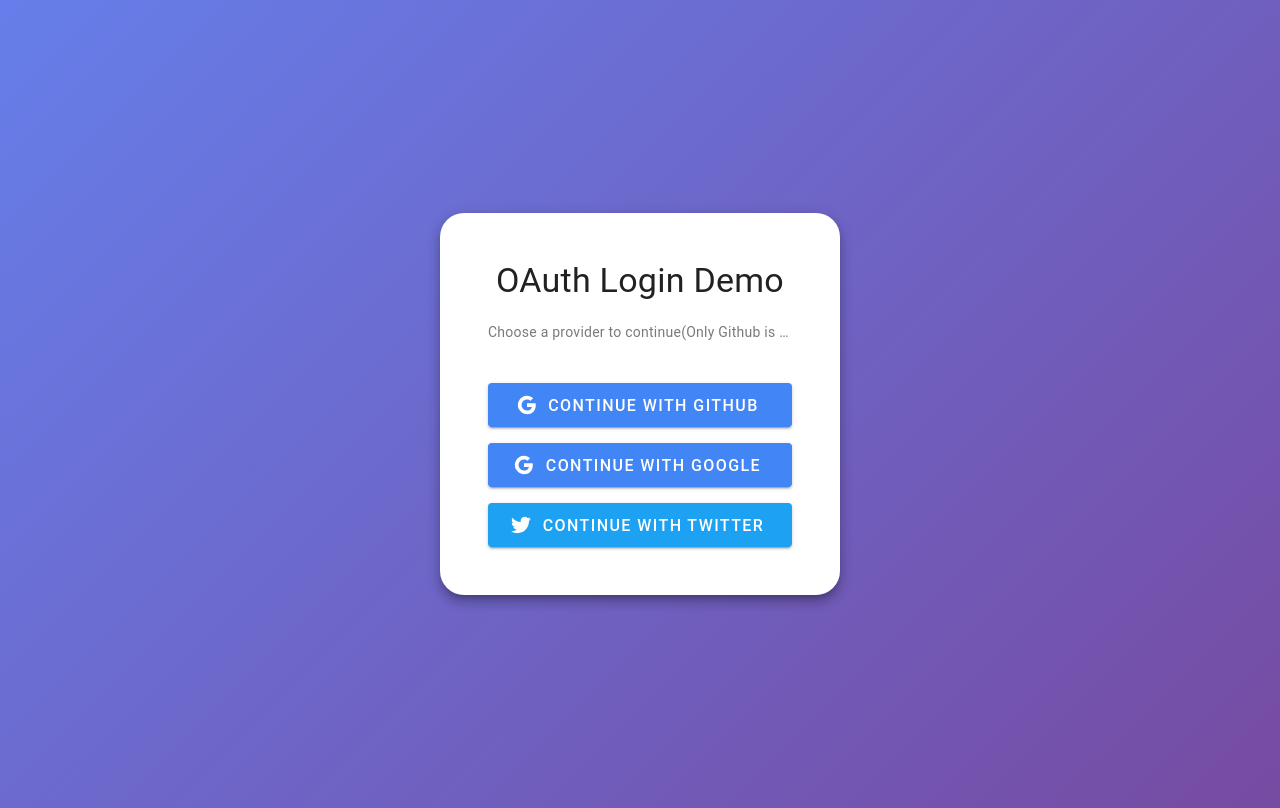
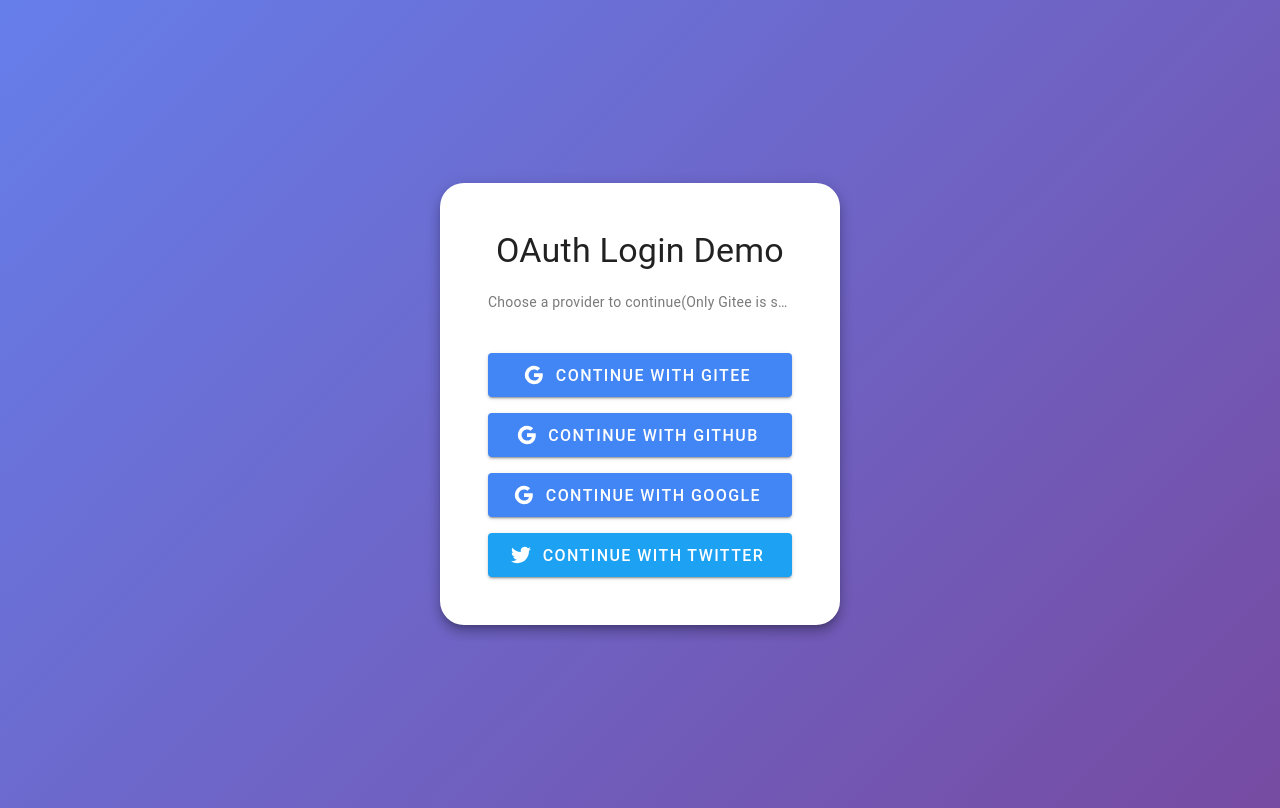
Before and after one commit to mybsam12138/web-demo-frontend, a Vue app: page / in a window 1280 px wide. Built offline with nearby package versions, Linux system fonts and the light colour scheme.

Commit message:
support gitee login

```diff
--- a/src/types/oauth.ts
+++ b/src/types/oauth.ts
@@ -1,4 +1,4 @@
-export type OAuthProvider = 'OAUTH_GOOGLE' | 'OAUTH_TWITTER' | 'OAUTH_GITHUB'
+export type OAuthProvider = 'OAUTH_GOOGLE' | 'OAUTH_TWITTER' | 'OAUTH_GITHUB' | 'OAUTH_GITEE'
 
 export interface OAuthUser {
   uuid: string
--- a/src/views/Login.vue
+++ b/src/views/Login.vue
@@ -8,10 +8,29 @@
               OAuth Login Demo
             </v-card-title>
             <v-card-subtitle class="text-center mb-6">
-              Choose a provider to continue(Only Github is supported because the server is in China)
+              Choose a provider to continue(Only Gitee is supported now because the server is in China, but the common package can support all oauth providers)
             </v-card-subtitle>
 
             <v-card-text>
+              <v-btn
+                block
+                size="large"
+                color="#4285F4"
+                class="mb-4 text-white"
+                :disabled="loading"
+                @click="handleOAuthLogin('OAUTH_GITEE')"
+              >
+                <v-icon start>
+                  <svg viewBox="0 0 24 24" width="20" height="20">
+                    <path fill="white" d="M22.56 12.25c0-.78-.07-1.53-.2-2.25H12v4.26h5.92c-.26 1.37-1.04 2.53-2.21 3.31v2.77h3.57c2.08-1.92 3.28-4.74 3.28-8.09z"/>
+                    <path fill="white" d="M12 23c2.97 0 5.46-.98 7.28-2.66l-3.57-2.77c-.98.66-2.23 1.06-3.71 1.06-2.86 0-5.29-1.93-6.16-4.53H2.18v2.84C3.99 20.53 7.7 23 12 23z"/>
+                    <path fill="white" d="M5.84 14.09c-.22-.66-.35-1.36-.35-2.09s.13-1.43.35-2.09V7.07H2.18C1.43 8.55 1 10.22 1 12s.43 3.45 1.18 4.93l2.85-2.22.81-.62z"/>
+                    <path fill="white" d="M12 5.38c1.62 0 3.06.56 4.21 1.64l3.15-3.15C17.45 2.09 14.97 1 12 1 7.7 1 3.99 3.47 2.18 7.07l3.66 2.84c.87-2.6 3.3-4.53 6.16-4.53z"/>
+                  </svg>
+                </v-icon>
+                Continue with Gitee
+              </v-btn>
+
               <v-btn
                 block
                 size="large"
```
